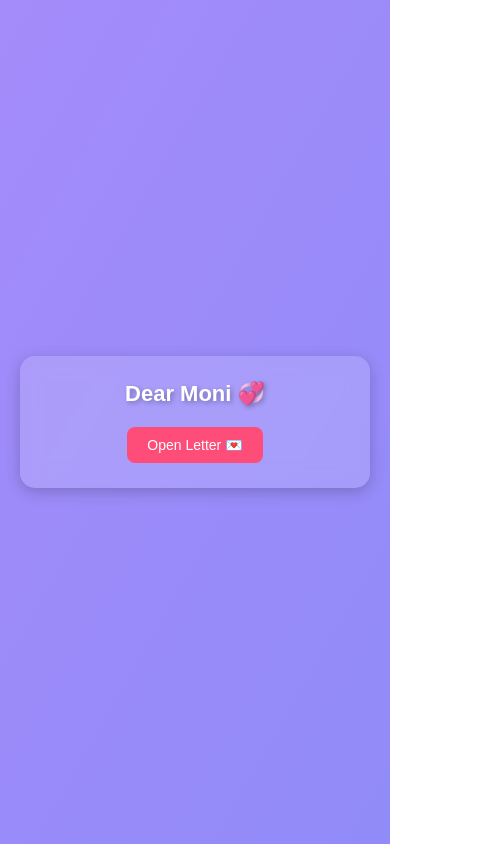
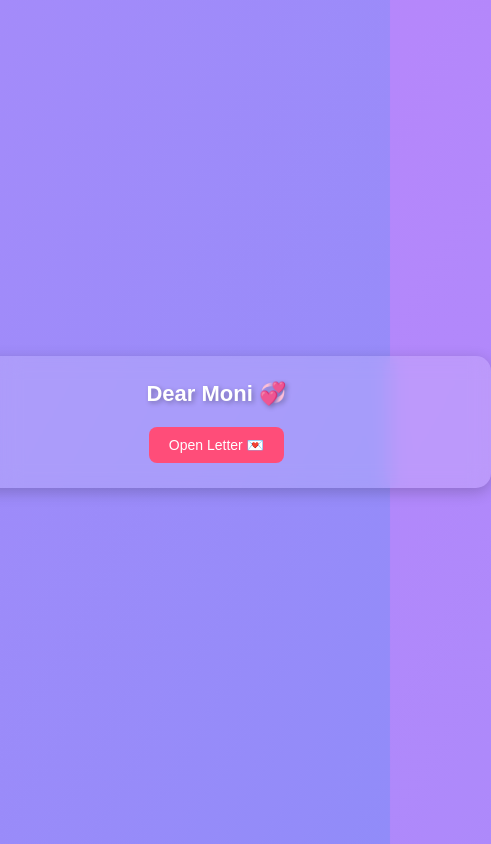
Before and after one commit to karthiksaran018/BestFriend-Letter, a plain HTML site: page index.html in a window 390 px wide. Shown: the whole page, 491 px wide, since content can reach past the window. Drawn offline with Linux system fonts and the light colour scheme.

Commit message:
Initial commit_ changes

```diff
--- a/style.css
+++ b/style.css
@@ -109,7 +109,7 @@ button:hover {
 @media (max-width: 600px) {
     .letter-box {
         width: 120%; /* Ensures it doesn’t exceed the screen */
-        max-width: 350px; /* Prevents it from becoming too large */
+        max-width: 550px; /* Prevents it from becoming too large */
         padding: 25px;
         text-align: center;
     }
```
